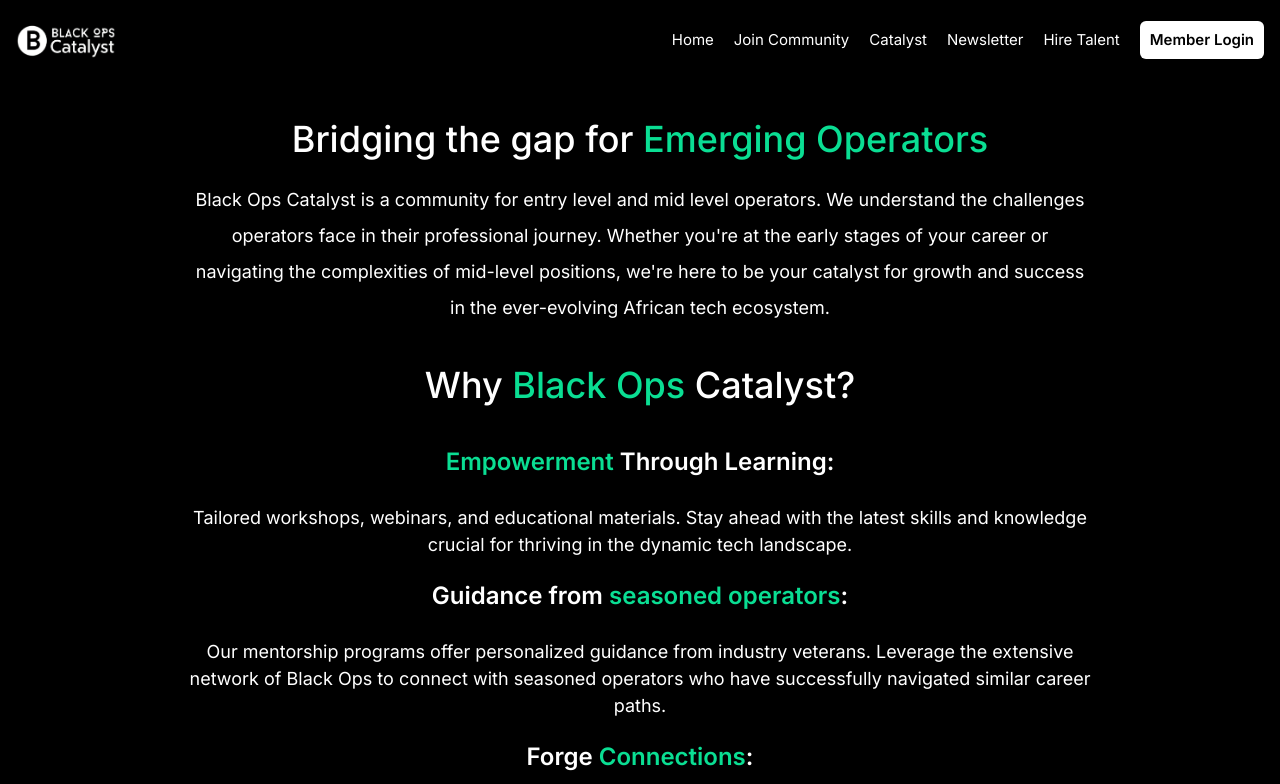
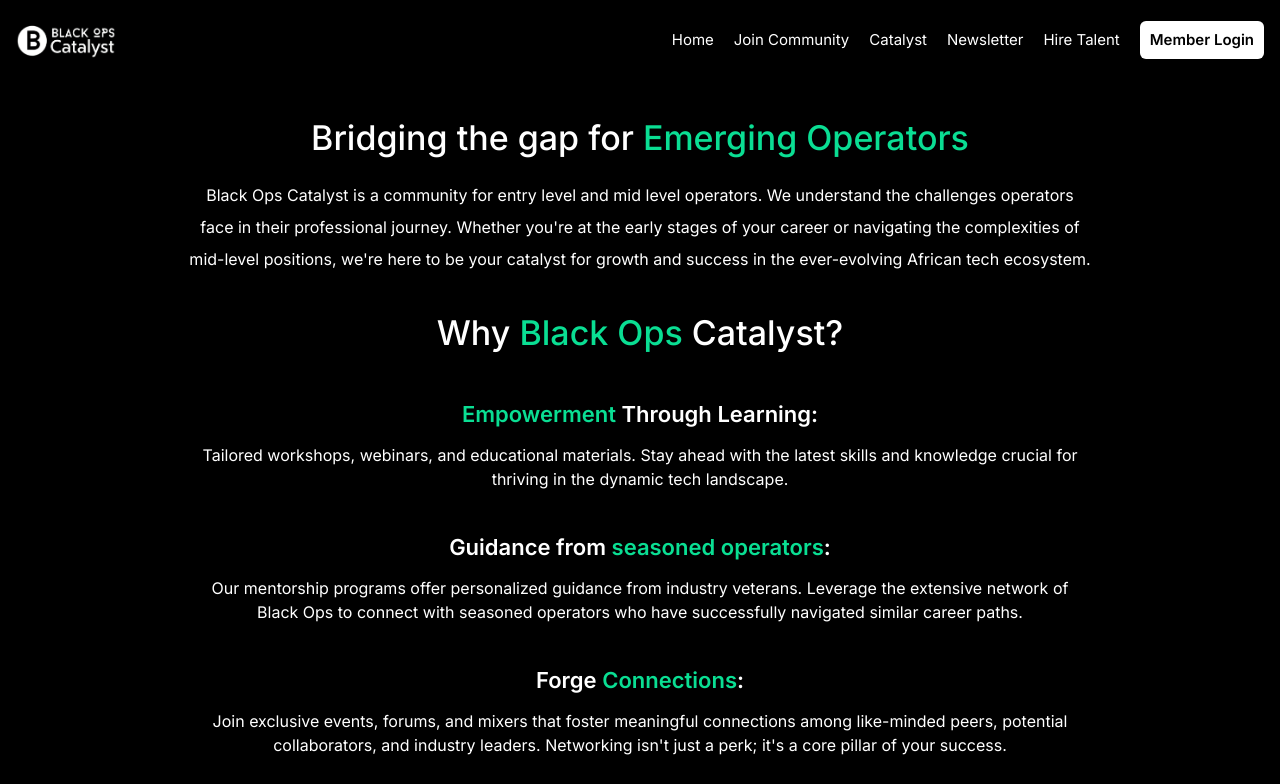
Before and after one commit to unegbuclinton/blackOp, a Next.js app: page /catalyst in a window 1280 px wide. Shown: the top 784 px of the page. Built offline with nearby package versions, Linux system fonts and the light colour scheme.

Commit message:
update catalyst

```diff
--- a/src/app/catalyst/page.tsx
+++ b/src/app/catalyst/page.tsx
@@ -17,7 +17,7 @@
       <h2 className='my-8'>
         Why <span>Black Ops</span> Catalyst?
       </h2>
-      <h3 className='mb-3 lg:mb-6 font-semibold'>
+      <h3 className='mb-3 lg:mb-3 mt-10 font-semibold'>
         <span>Empowerment</span> Through Learning:
       </h3>
       <p>
@@ -25,7 +25,7 @@
         the latest skills and knowledge crucial for thriving in the dynamic tech
         landscape.
       </p>
-      <h3 className='mb-3 lg:mb-6 mt-5 font-semibold'>
+      <h3 className='mb-3 lg:mb-3 mt-10 font-semibold'>
         Guidance from <span>seasoned operators</span>:
       </h3>
       <p>
@@ -33,7 +33,7 @@
         veterans. Leverage the extensive network of Black Ops to connect with
         seasoned operators who have successfully navigated similar career paths.
       </p>
-      <h3 className='mb-3 lg:mb-6 mt-5 font-semibold'>
+      <h3 className='mb-3 lg:mb-3 mt-10 font-semibold'>
         Forge <span>Connections</span>:
       </h3>
       <p>
--- a/src/app/globals.css
+++ b/src/app/globals.css
@@ -49,15 +49,15 @@
 }
 @media only screen and (min-width: 992px) {
   h2 {
-    font-size: 36px;
+    font-size: 34px;
     font-weight: 500;
   }
 
   p {
-    font-size: 18px;
+    font-size: 16px;
   }
   h3 {
-    font-size: 24px;
+    font-size: 22px;
   }
 }
 
```
